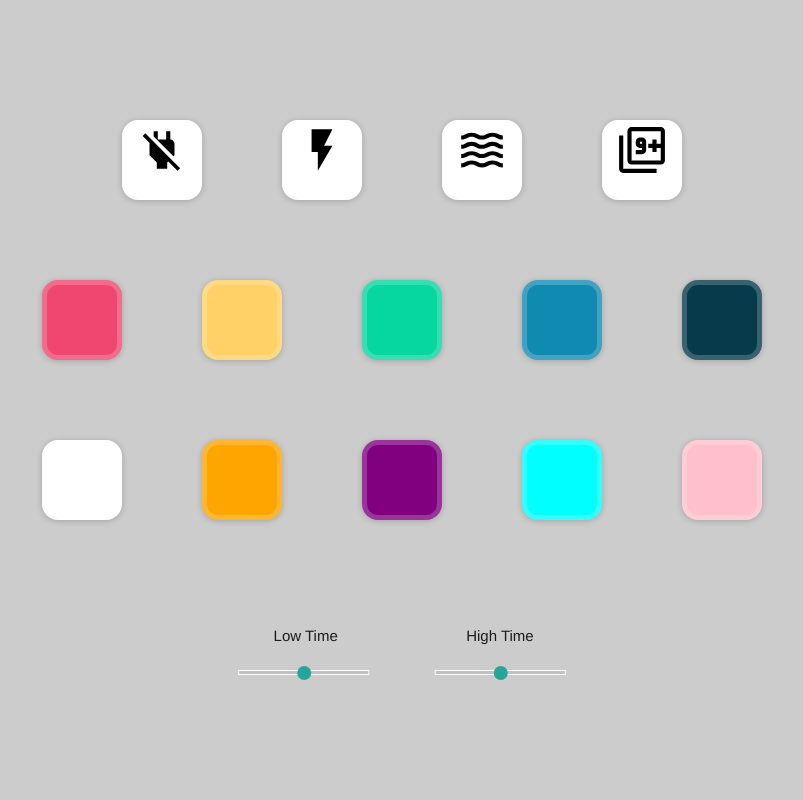
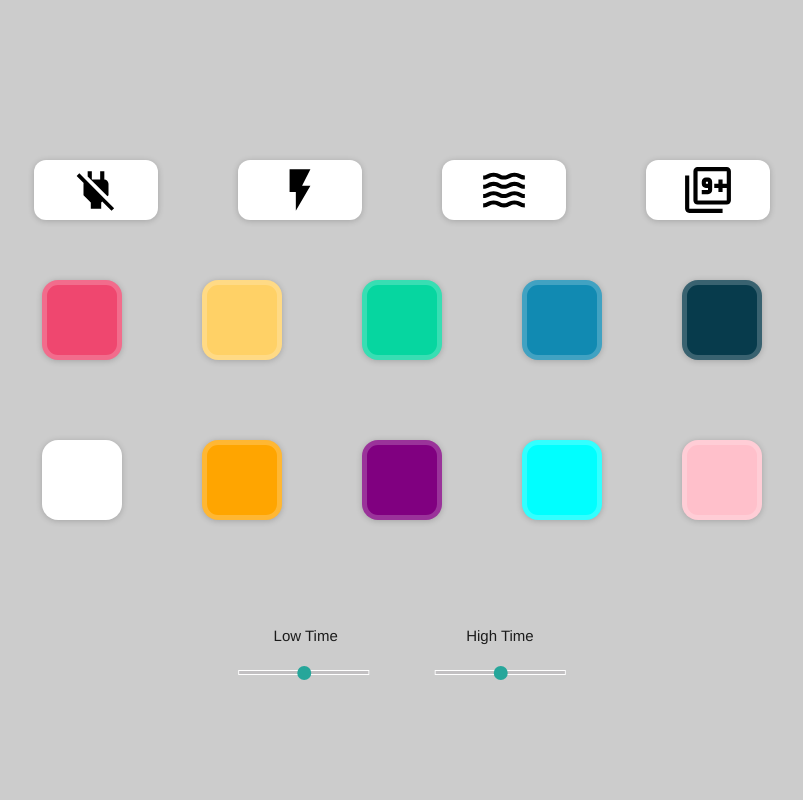
Before and after one commit to ngopaul/ColorControl, a Flask app: page / in a window 1280 px wide. Shown: the whole page, without its empty margins (238-1041 px from the left). Run offline with Flask 2, Linux system fonts and the light colour scheme; some libraries are stand-ins or nearby versions.

Commit message:
undid edits

```diff
--- a/templates/main.html
+++ b/templates/main.html
@@ -37,17 +37,17 @@
 	<body>
 		<div id="container">
 			<div id=color-functions>
-				<div id="button-off" class="button">
+				<div id="button-off" class="function-button">
 					<svg id="button-off" xmlns="http://www.w3.org/2000/svg" width="50" height="50" viewBox="0 0 24 24"><path fill="none" d="M0 0h24v24H0V0z"/><path d="M18 14.49V9c0-1-1.01-2.01-2-2V3h-2v4h-4V3H8v2.48l9.51 9.5.49-.49zm-1.76 1.77L7.2 7.2l-.01.01L3.98 4 2.71 5.25l3.36 3.36C6.04 8.74 6 8.87 6 9v5.48L9.5 18v3h5v-3l.48-.48L19.45 22l1.26-1.28-4.47-4.46z"/></svg>
 				</div>
-				<div id="button-flash" class="button">
+				<div id="button-flash" class="function-button">
 					<svg id="button-flash" xmlns="http://www.w3.org/2000/svg" width="50" height="50" viewBox="0 0 24 24"><path d="M0 0h24v24H0z" fill="none"/><path d="M7 2v11h3v9l7-12h-4l4-8z"/></svg>
 				</div>
-				<div id="button-breathe" class="button">
+				<div id="button-breathe" class="function-button">
 					<svg xmlns="http://www.w3.org/2000/svg" width="50" height="50" viewBox="0 0 24 24"><path d="M17 16.99c-1.35 0-2.2.42-2.95.8-.65.33-1.18.6-2.05.6-.9 0-1.4-.25-2.05-.6-.75-.38-1.57-.8-2.95-.8s-2.2.42-2.95.8c-.65.33-1.17.6-2.05.6v1.95c1.35 0 2.2-.42 2.95-.8.65-.33 1.17-.6 2.05-.6s1.4.25 2.05.6c.75.38 1.57.8 2.95.8s2.2-.42 2.95-.8c.65-.33 1.18-.6 2.05-.6.9 0 1.4.25 2.05.6.75.38 1.58.8 2.95.8v-1.95c-.9 0-1.4-.25-2.05-.6-.75-.38-1.6-.8-2.95-.8zm0-4.45c-1.35 0-2.2.43-2.95.8-.65.32-1.18.6-2.05.6-.9 0-1.4-.25-2.05-.6-.75-.38-1.57-.8-2.95-.8s-2.2.43-2.95.8c-.65.32-1.17.6-2.05.6v1.95c1.35 0 2.2-.43 2.95-.8.65-.35 1.15-.6 2.05-.6s1.4.25 2.05.6c.75.38 1.57.8 2.95.8s2.2-.43 2.95-.8c.65-.35 1.15-.6 2.05-.6s1.4.25 2.05.6c.75.38 1.58.8 2.95.8v-1.95c-.9 0-1.4-.25-2.05-.6-.75-.38-1.6-.8-2.95-.8zm2.95-8.08c-.75-.38-1.58-.8-2.95-.8s-2.2.42-2.95.8c-.65.32-1.18.6-2.05.6-.9 0-1.4-.25-2.05-.6-.75-.37-1.57-.8-2.95-.8s-2.2.42-2.95.8c-.65.33-1.17.6-2.05.6v1.93c1.35 0 2.2-.43 2.95-.8.65-.33 1.17-.6 2.05-.6s1.4.25 2.05.6c.75.38 1.57.8 2.95.8s2.2-.43 2.95-.8c.65-.32 1.18-.6 2.05-.6.9 0 1.4.25 2.05.6.75.38 1.58.8 2.95.8V5.04c-.9 0-1.4-.25-2.05-.58zM17 8.09c-1.35 0-2.2.43-2.95.8-.65.35-1.15.6-2.05.6s-1.4-.25-2.05-.6c-.75-.38-1.57-.8-2.95-.8s-2.2.43-2.95.8c-.65.35-1.15.6-2.05.6v1.95c1.35 0 2.2-.43 2.95-.8.65-.32 1.18-.6 2.05-.6s1.4.25 2.05.6c.75.38 1.57.8 2.95.8s2.2-.43 2.95-.8c.65-.32 1.18-.6 2.05-.6.9 0 1.4.25 2.05.6.75.38 1.58.8 2.95.8V9.49c-.9 0-1.4-.25-2.05-.6-.75-.38-1.6-.8-2.95-.8z"/></svg>
 				</div>
-				<div id="button-multi" class="button">
-						<svg xmlns="http://www.w3.org/2000/svg" width="50" height="50" viewBox="0 0 24 24"><path d="M0 0h24v24H0z" fill="none"/><path d="M3 5H1v16c0 1.1.9 2 2 2h16v-2H3V5zm11 7V8c0-1.11-.9-2-2-2h-1c-1.1 0-2 .89-2 2v1c0 1.11.9 2 2 2h1v1H9v2h3c1.1 0 2-.89 2-2zm-3-3V8h1v1h-1zm10-8H7c-1.1 0-2 .9-2 2v14c0 1.1.9 2 2 2h14c1.1 0 2-.9 2-2V3c0-1.1-.9-2-2-2zm0 8h-2V7h-2v2h-2v2h2v2h2v-2h2v6H7V3h14v6z"/></svg>
+				<div id="button-multi" class="function-button">
+					<svg xmlns="http://www.w3.org/2000/svg" width="50" height="50" viewBox="0 0 24 24"><path d="M0 0h24v24H0z" fill="none"/><path d="M3 5H1v16c0 1.1.9 2 2 2h16v-2H3V5zm11 7V8c0-1.11-.9-2-2-2h-1c-1.1 0-2 .89-2 2v1c0 1.11.9 2 2 2h1v1H9v2h3c1.1 0 2-.89 2-2zm-3-3V8h1v1h-1zm10-8H7c-1.1 0-2 .9-2 2v14c0 1.1.9 2 2 2h14c1.1 0 2-.9 2-2V3c0-1.1-.9-2-2-2zm0 8h-2V7h-2v2h-2v2h2v2h2v-2h2v6H7V3h14v6z"/></svg>
 				</div>
 			</div>
 			<div id="spine-1">
```
